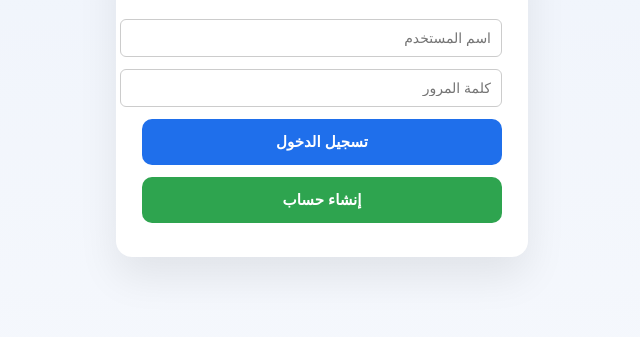
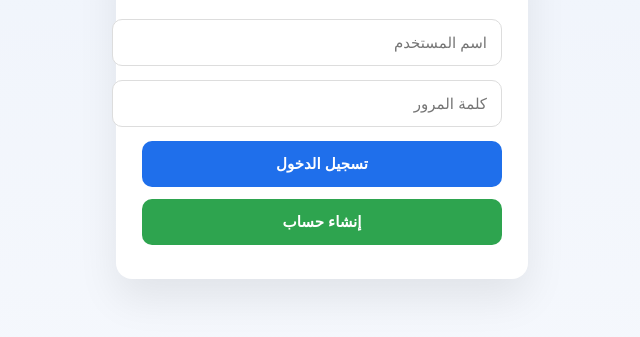
Before and after one commit to mohamedyass988-cpu/velkor-chat, a website: page public/index.html in a window 1280 px wide. Shown: the part 253-590 px from the top of the page, without its empty margins (318-958 px from the left). Drawn offline with Linux system fonts and the light colour scheme.

Commit message:
Update homepage layout and logo size

```diff
--- a/public/index.html
+++ b/public/index.html
@@ -48,15 +48,15 @@
       font-weight: 700;
     }
 
-    .card input {
-  width: 100%;
-  padding: 10px;        /* ⬅️ هذا الحل */
-  margin-bottom: 12px;
-  border-radius: 6px;   /* ⬅️ رياضي */
-  border: 1px solid #ccc;
-  font-size: 14px;
-  outline: none;
-}
+      .card input {
+      width: 100%;
+      padding: 14px;
+      margin-bottom: 14px;
+      border-radius: 10px;
+      border: 1px solid #ddd;
+      font-size: 15px;
+      outline: none;
+    }
 
     .card button {
       width: 100%;
```
Also changed, not shown: 1 other file.
